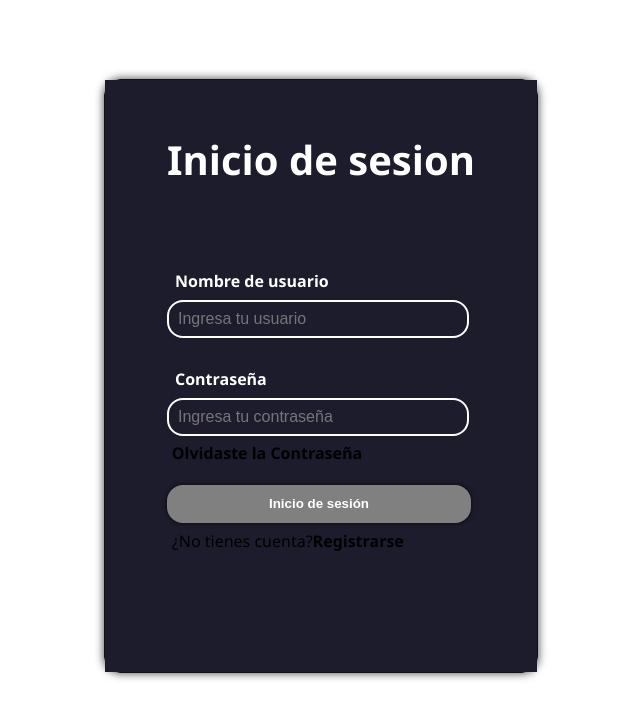
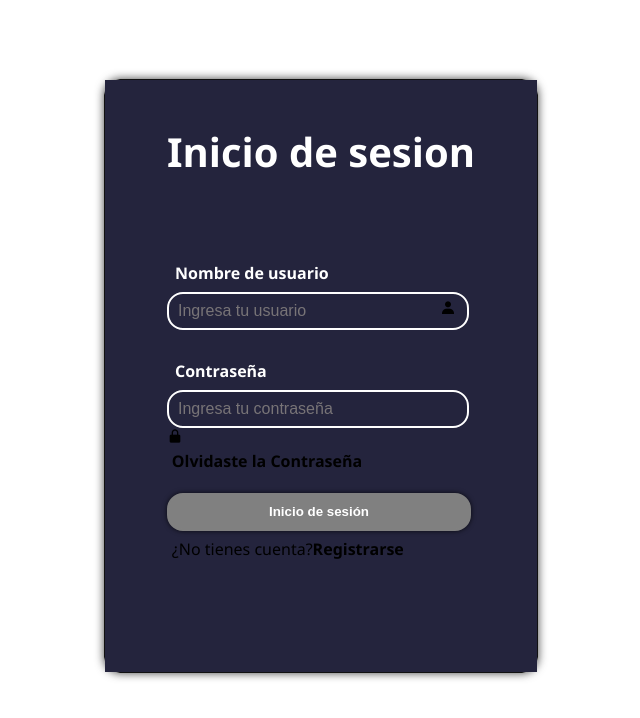
Before and after one commit to Mirokiats/Formulario, a plain HTML site: page src/index.html in a window 1280 px wide. Shown: the whole page, without its empty margins (319-959 px from the left). Drawn offline with nearby package versions, Linux system fonts and the light colour scheme.

Commit message:
Cambiamos el color a uno un poco más claro, y movemos los iconos para que queden adentro de la casilla

```diff
--- a/src/estilo.css
+++ b/src/estilo.css
@@ -17,7 +17,7 @@ body{
     display: grid;
     place-content: center;
     box-sizing: border-box;
-    background-color: #1c1c2c;
+    background-color: #24243d;
     background-size: cover;
     height: 100%;
 }
@@ -75,3 +75,9 @@ a{
     cursor: pointer;
     font-weight: bold;
 }
+
+.bxs-user{
+    display: block;
+    position: absolute;
+    padding: 220px 0 0 335px;
+}
--- a/src/index.html
+++ b/src/index.html
@@ -2,6 +2,7 @@
 <html>
     <head>
         <title>Formulario de registro</title>
+        <link href='https://unpkg.com/boxicons@2.1.4/css/boxicons.min.css' rel='stylesheet'>
         <link rel="stylesheet" href="estilo.css">
     </head>
     <body>
@@ -9,9 +10,9 @@
             <form class="forma">
             <h1>Inicio de sesion</h1>
             <label>Nombre de usuario</label>
-            <input type="text" placeholder="Ingresa tu usuario"><br>
+            <input type="text" placeholder="Ingresa tu usuario"><i class="bx bxs-user"></i><br>
             <label>Contraseña</label>
-            <input type="password" placeholder="Ingresa tu contraseña">
+            <input type="password" placeholder="Ingresa tu contraseña"><i class="bx bxs-lock-alt"></i>
             <p><a> Olvidaste la Contraseña</a></p>
             <button>Inicio de sesión</button>
             <p>¿No tienes cuenta?<a>Registrarse</a></p>
```
